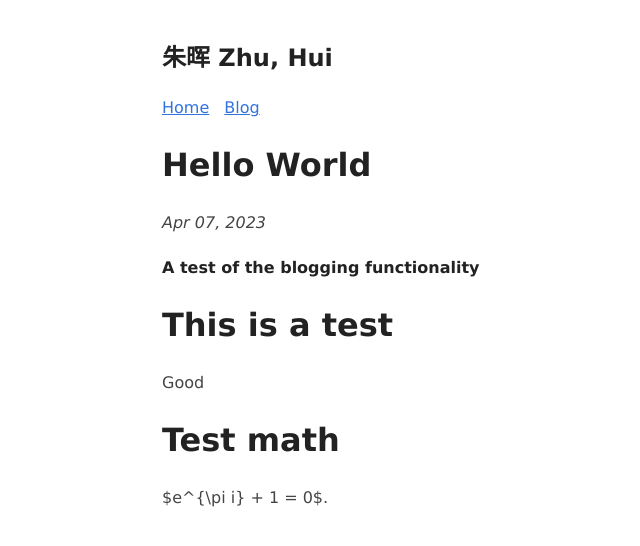
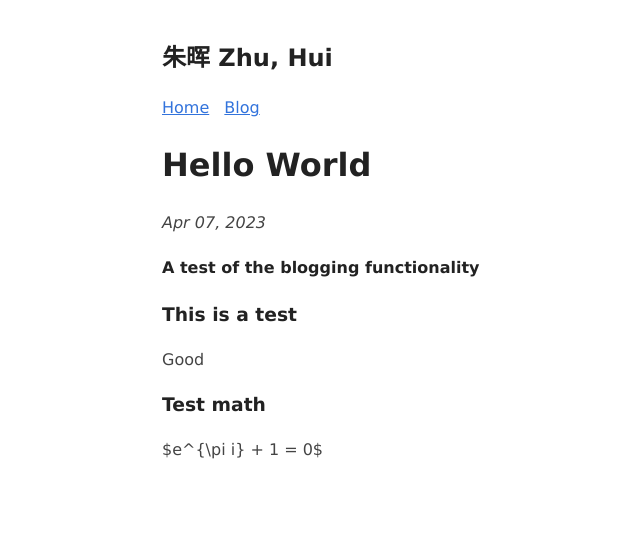
Before and after one commit to hui-math/hui-math.github.io, a Jekyll site: the page built from _posts/2023-04-07-Hello-World.md, in a window 1280 px wide. Shown: the top 546 px of the page, without its empty margins (118-758 px from the left). Built offline with Jekyll 4.4.1, drawn with Linux system fonts in a browser that asks for light colours.

```diff
--- a/_posts/2023-04-07-Hello-World.md
+++ b/_posts/2023-04-07-Hello-World.md
@@ -7,10 +7,10 @@ tags:
 - general
 ---
 
-# This is a test
+### This is a test
 
 Good
 
-# Test math
+### Test math
 
-$e^{\pi i} + 1 = 0$.
+$e^{\pi i} + 1 = 0$
```
